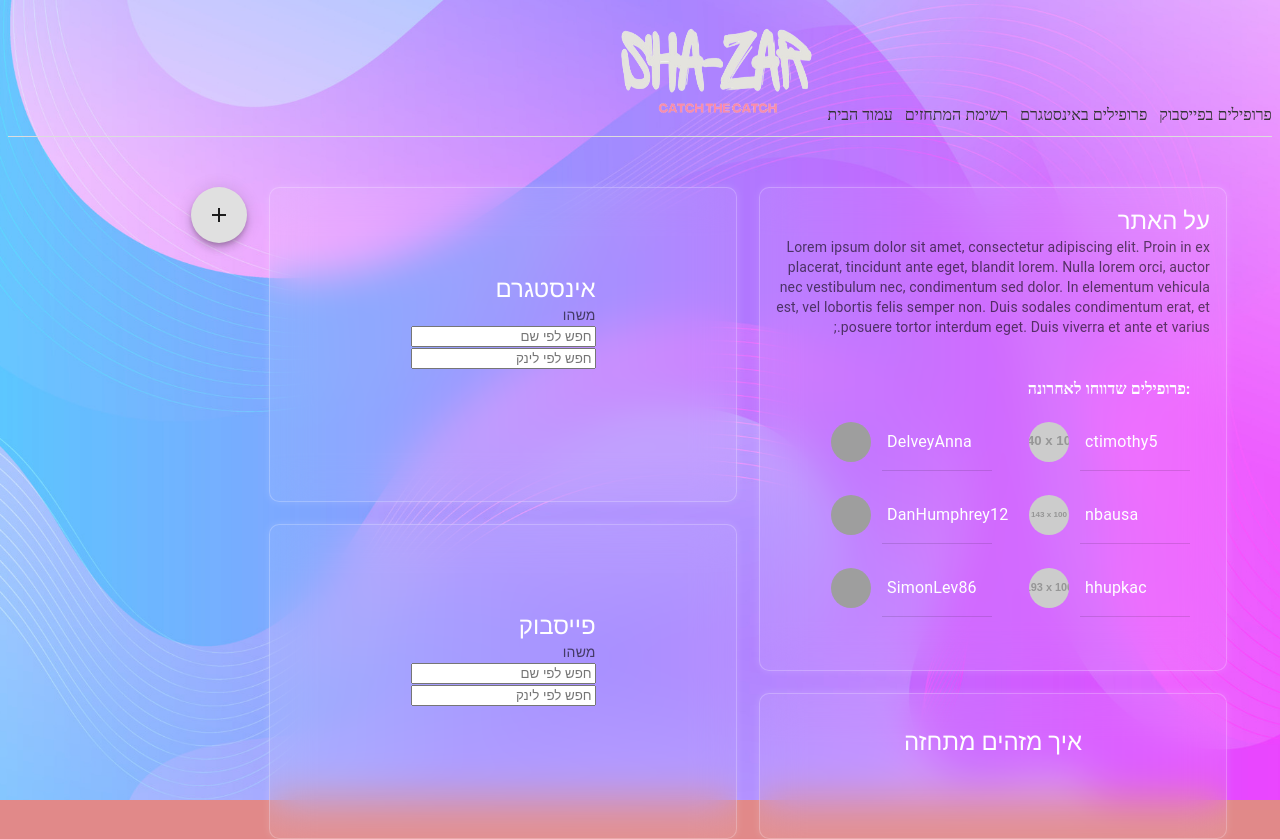
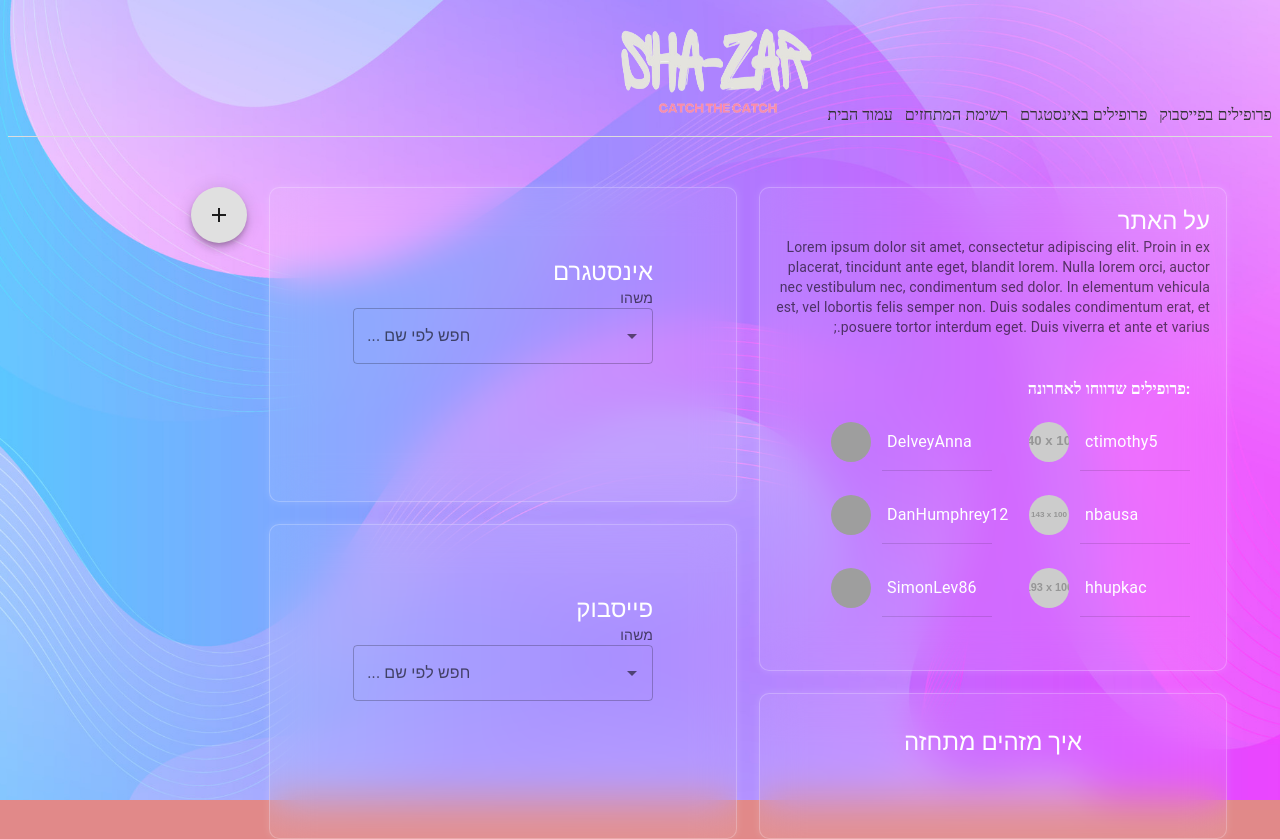
Before and after one commit to rashel1410/BeSafe-Hackathon, a Next.js app: page / in a window 1280 px wide. Shown: the top 839 px of the page. Built offline with nearby package versions, Linux system fonts and the light colour scheme; data requests are answered from the project's data file; grey boxes are pictures that could not be loaded.

Commit message:
homepage search works!

```diff
--- a/comps/Card.js
+++ b/comps/Card.js
@@ -13,6 +13,14 @@ import AvatarList from './AvatarList'
 import { red } from '@mui/material/colors';
 
 const Card = ({ title, content, searchBar=false , avatarList=false}) => {
+    let app;
+    if(title === 'אינסטגרם')
+    {
+        app = 'Instagram';
+    }
+    else{
+        app = 'Facebook'
+    }
   return (
     <div className={styles.card}>
         <div className={styles.card_content}>
@@ -26,7 +34,7 @@ const Card = ({ title, content, searchBar=false , avatarList=false}) => {
                 </Typography>
             )}
 
-            {searchBar && <Search/>}
+            {searchBar && <Search app={app}/>}
 
             <div className={styles.card_footer}>
                 {avatarList && (
--- a/comps/Search.js
+++ b/comps/Search.js
@@ -1,50 +1,100 @@
-import React from "react";
+import React, { useEffect } from "react";
 import { useState } from "react";
+import { useGlobalContext } from '../public/context';
+import TextField from '@mui/material/TextField';
+import Autocomplete from '@mui/material/Autocomplete';
+import { useRouter } from "next/router";
 
-const Search = () => {
-    const [input, setInput] = useState("");
 
-    const fetchData = ((value) => {
-        fetch(/**********/)
-        .then((response) => {
-            return response.json;
-        })
-        .then((data) => {
-            const result = data.filter((imposter) => {
-                return (
-                    value &&
-                    imposter &&
-                    imposter.name &&
-                    imposter.name.toLowercase().includes(value)
-                ); //search by name???
+
+const Search = ({ app }) => {
+    const { imposters } = useGlobalContext();
+    const [namesList, setNamesList] = useState([]);
+    //const [linksList, setLinksList] = useState([]);
+    const router = useRouter();
+
+    useEffect(() => {
+        if(app === 'Instagram')
+        {
+            const data = imposters?.filter(
+                (imposter) => imposter.source == "Instagram"
+            );
+            //names
+            const names = data?.map((item) => {
+                return {
+                    ...item,
+                    label: item.nick_name
+                }
             });
-        //do something with the result
-        //new page
-        });
-    });
+            setNamesList(names);
+            //links
+            // const links = data?.map((item) => {
+            //     return {
+            //         ...item,
+            //         label: item.profile_url
+            //     }
+            // });
+            // setLinksList(links);
+        }
+        else
+        {
+            const data = imposters?.filter(
+                (imposter) => imposter.source == "Facebook"
+            );
+            //names
+            const names = data?.map((item) => {
+                return {
+                    ...item,
+                    label: item.nick_name
+                }
+            });
+            setNamesList(names);
+            //links
+            // const links = data?.map((item) => {
+            //     return {
+            //         ...item,
+            //         label: item.profile_url
+            //     }
+            // });
+            // setLinksList(links);
+        }
+    }, [imposters]);
 
-    const handleChange = ((value) => {
-        setInput(value);
-        fetchData(value);
-    });
+    const handleNameChange = (event, value) => {
+        if (value) {
+            router.push(`profileDisplay/${value.id}`);
+        }
+    };
+
+    // const handleLinkChange = (event, value) => {
+    //     if (value) {
+    //         router.push(`profileDisplay/${value.id}`);
+    //     }
+    // };
 
     return (
-        <div className="search">
+        <div className="search-bar-dropdown">
+            <Autocomplete
+                disablePortal
+                id="combo-box-demo"
+                options={namesList}
+                getOptionLabel={(option) => option.nick_name}
+                sx={{ width: 300 }}
+                onChange={handleNameChange}
+                renderInput={(params) => <TextField  {...params} label="חפש לפי שם ..." />}
+            />
 
-            <input
-                type="text"
-                placeholder='חפש לפי שם'
-                value={ input }
-                onChange={(e) => {handleChange(e.target.value)}} //need to add a button with onClick and not this
-                //need to add label tag??
-            />
             <br/>
-            <input
-                type="text"
-                placeholder='חפש לפי לינק'
-                value={ input }
-                onChange={(e) => {handleChange(e.target.value)}} //need to add a button with onClick and not this
-            />
+
+            {/* <Autocomplete
+                disablePortal
+                id="combo-box-demo"
+                options={linksList}
+                getOptionLabel={(option) => option.label}
+                sx={{ width: 300 }}
+                onChange={handleLinkChange}
+                renderInput={(params) => <TextField  {...params} label="חפש לפי לינק ..." />}
+            /> */}
         </div>
     );
 }
--- a/package.json
+++ b/package.json
@@ -14,9 +14,13 @@
     "@mui/icons-material": "^5.15.6",
     "@mui/material": "^5.15.6",
     "@mui/styled-engine-sc": "^6.0.0-alpha.13",
+    "bootstrap": "^5.3.2",
     "next": "^14.1.0",
     "react": "^18.2.0",
-    "react-dom": "18.2.0",
+    "react-bootstrap": "^2.10.0",
+    "react-dom": "^18.2.0",
+    "react-icons": "^5.0.1",
+    "react-select": "^5.8.0",
     "styled-components": "^6.1.8",
     "tailwindcss": "^3.3.5"
   },
```
Also changed, not shown: 1 other file (tests, documents, lock files or other folders).
